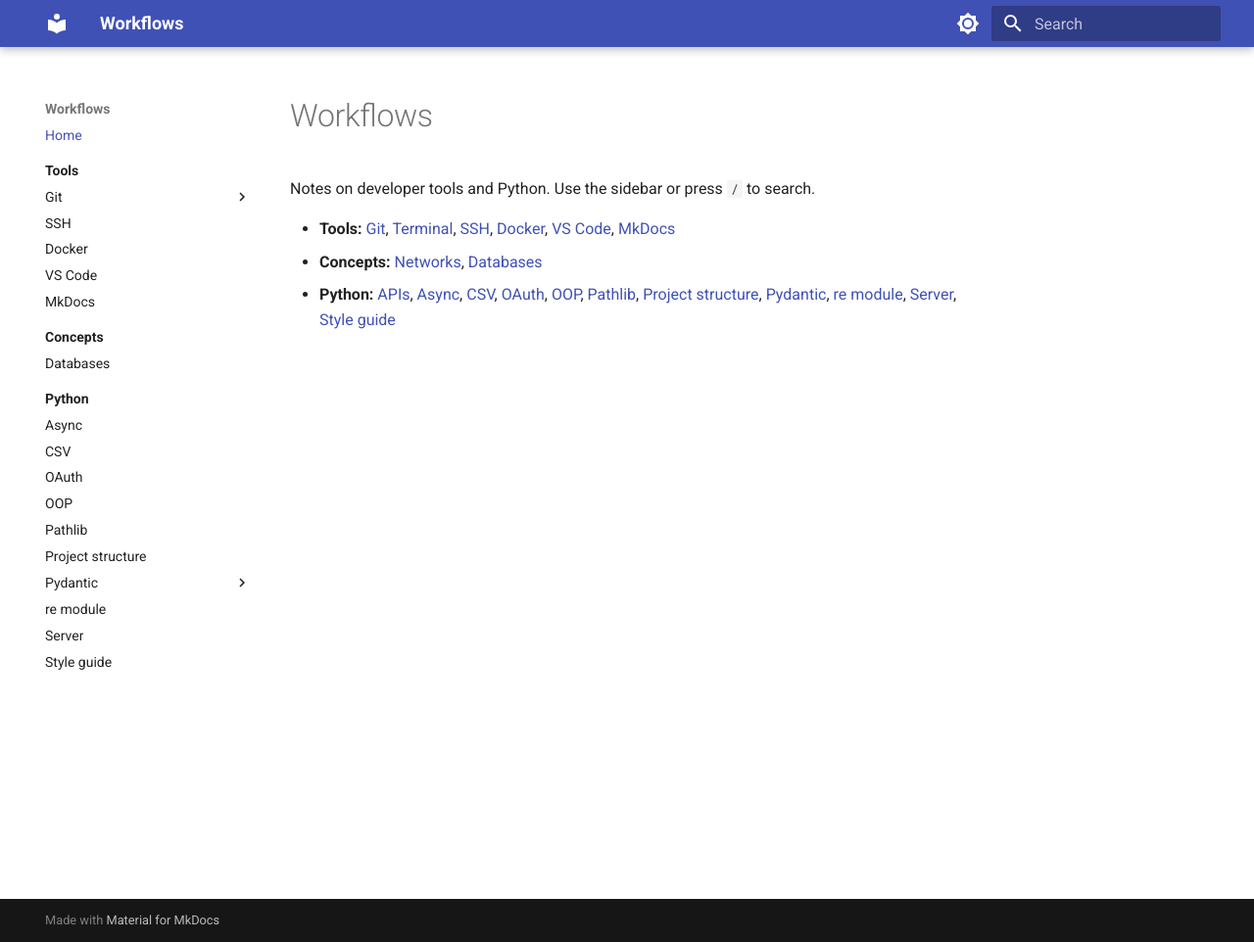
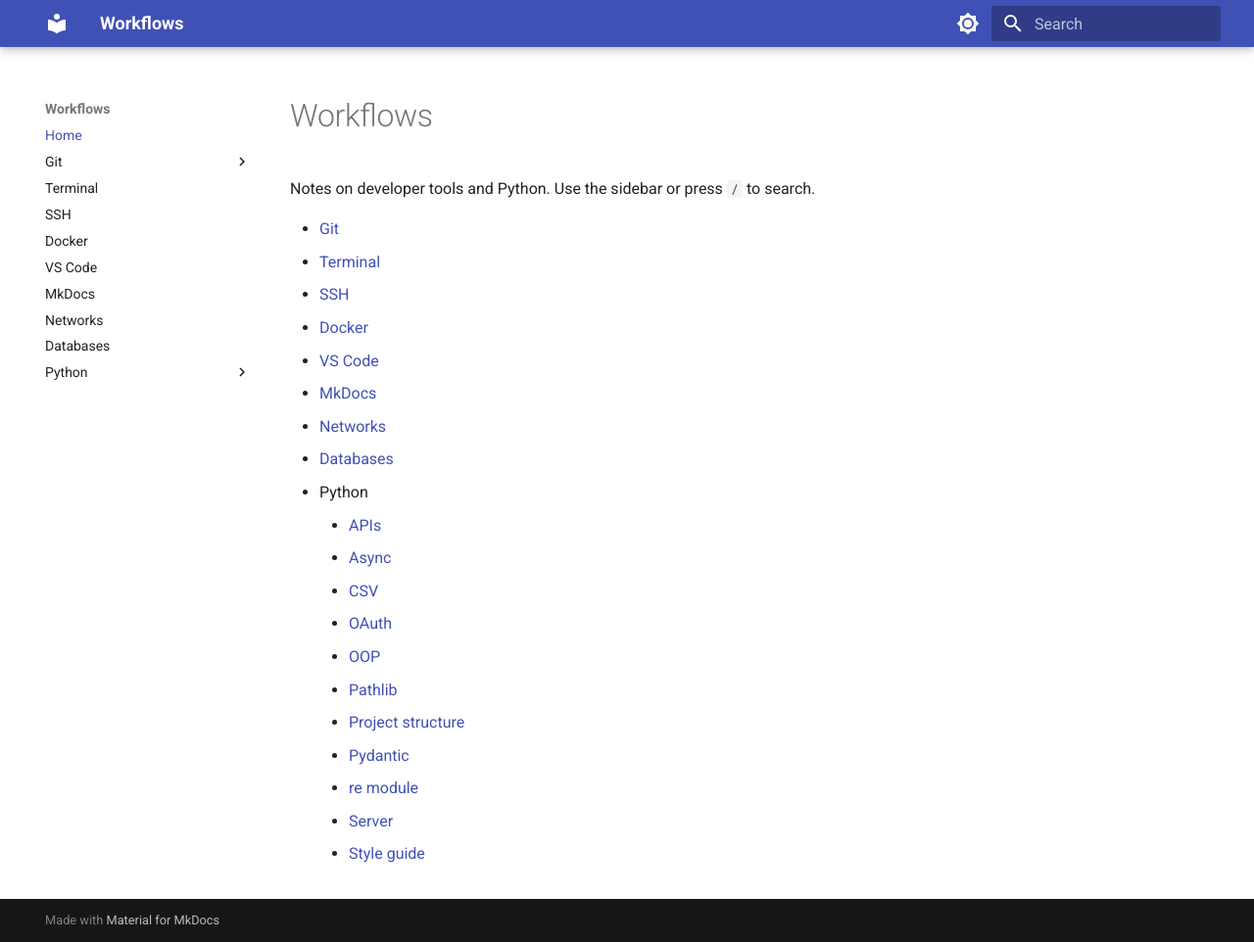
Before and after one commit to IshitaGopal/workflows, an MkDocs documentation site: the page built from docs/index.md, in a window 1280 px wide and 962 px high. Shown: the whole window at 98% size. Built offline with MkDocs 1.6.1 and Material for MkDocs 9.7.7, drawn with Linux system fonts in a browser that asks for light colours.

Commit message:
Simplify sidebar navigation

```diff
--- a/docs/index.md
+++ b/docs/index.md
@@ -2,6 +2,23 @@
 
 Notes on developer tools and Python. Use the sidebar or press `/` to search.
 
-- **Tools:** [Git](git/README.md), [Terminal](terminal/README.md), [SSH](ssh/README.md), [Docker](docker/README.md), [VS Code](vscode/README.md), [MkDocs](mkdocs/README.md)
-- **Concepts:** [Networks](networks/README.md), [Databases](databases/README.md)
-- **Python:** [APIs](python/apis/README.md), [Async](python/async/README.md), [CSV](python/csv/README.md), [OAuth](python/oauth/README.md), [OOP](python/oop/README.md), [Pathlib](python/pathlib/README.md), [Project structure](python/project-structure/README.md), [Pydantic](python/pydantic/README.md), [re module](python/re-module/README.md), [Server](python/server/README.md), [Style guide](python/style-guide/README.md)
+- [Git](git/README.md)
+- [Terminal](terminal/README.md)
+- [SSH](ssh/README.md)
+- [Docker](docker/README.md)
+- [VS Code](vscode/README.md)
+- [MkDocs](mkdocs/README.md)
+- [Networks](networks/README.md)
+- [Databases](databases/README.md)
+- Python
+    - [APIs](python/apis/README.md)
+    - [Async](python/async/README.md)
+    - [CSV](python/csv/README.md)
+    - [OAuth](python/oauth/README.md)
+    - [OOP](python/oop/README.md)
+    - [Pathlib](python/pathlib/README.md)
+    - [Project structure](python/project-structure/README.md)
+    - [Pydantic](python/pydantic/README.md)
+    - [re module](python/re-module/README.md)
+    - [Server](python/server/README.md)
+    - [Style guide](python/style-guide/README.md)
--- a/mkdocs.yml
+++ b/mkdocs.yml
@@ -5,7 +5,6 @@ theme:
   name: material
   features:
     - navigation.indexes      # a folder's README.md becomes its section page
-    - navigation.sections
     - navigation.top
     - search.highlight
     - content.code.copy
@@ -33,18 +32,16 @@ markdown_extensions:
 # Add new notes here. Page titles come from each file's "# " heading.
 nav:
   - Home: index.md
-  - Tools:
-      - Git:
-          - git/README.md
-          - git/fixing-mistakes.md
-      - Terminal: terminal/README.md
-      - SSH: ssh/README.md
-      - Docker: docker/README.md
-      - VS Code: vscode/README.md
-      - MkDocs: mkdocs/README.md
-  - Concepts:
-      - Networks: networks/README.md
-      - Databases: databases/README.md
+  - Git:
+      - git/README.md
+      - git/fixing-mistakes.md
+  - Terminal: terminal/README.md
+  - SSH: ssh/README.md
+  - Docker: docker/README.md
+  - VS Code: vscode/README.md
+  - MkDocs: mkdocs/README.md
+  - Networks: networks/README.md
+  - Databases: databases/README.md
   - Python:
       - APIs: python/apis/README.md
       - Async: python/async/README.md
```
Also changed, not shown: docs/mkdocs/README.md (+3 -5 lines).
